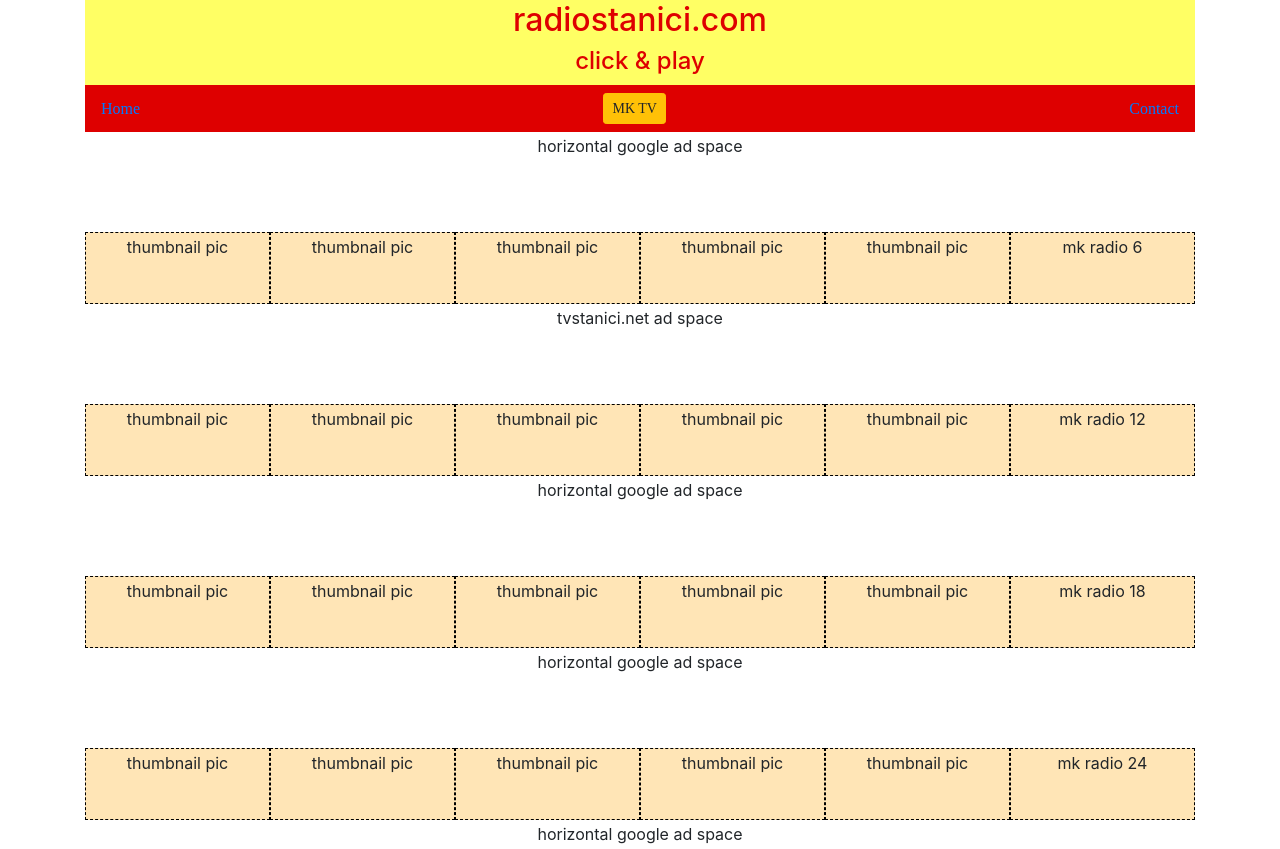
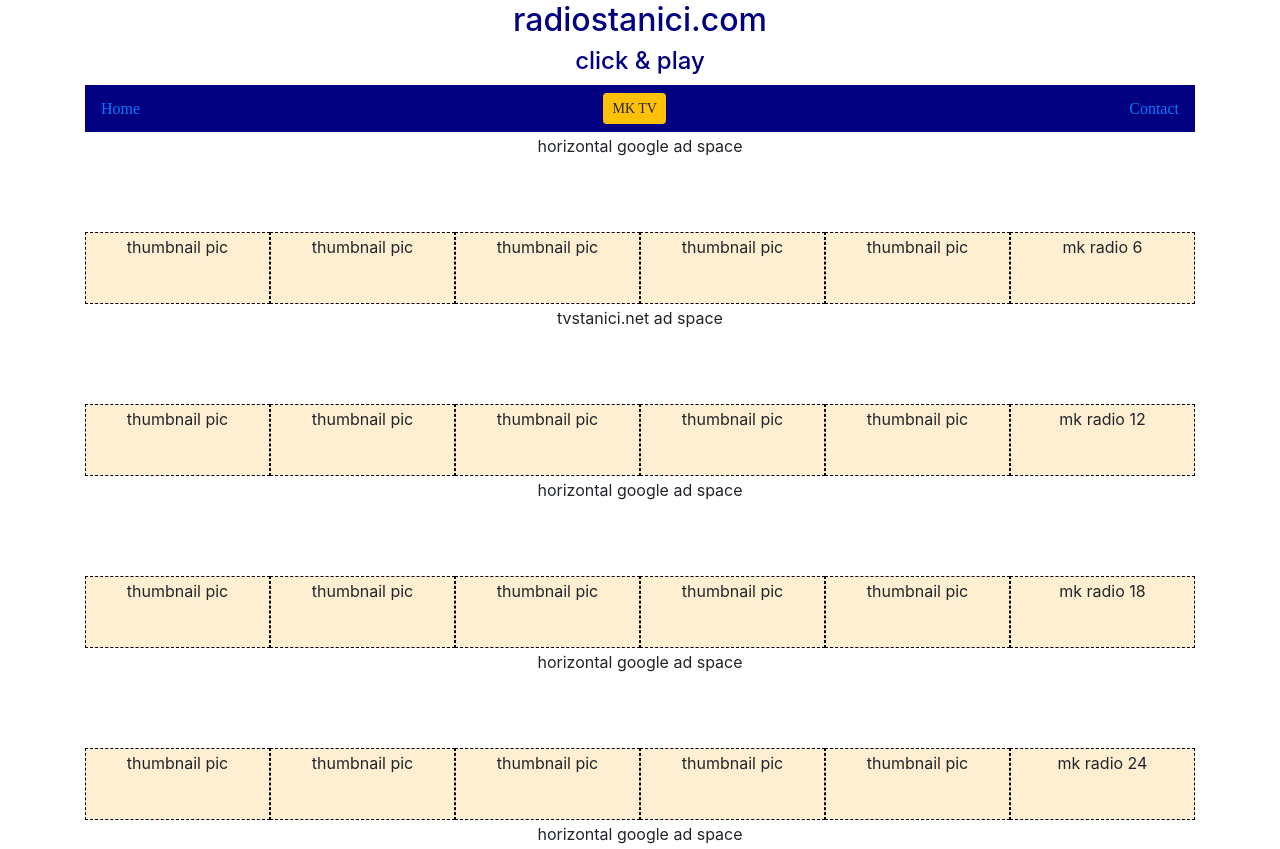
Before and after one commit to Goran-Arsov/radiostanici_com_2, a plain HTML site: page index.html in a window 1280 px wide. Shown: the top 849 px of the page. Drawn offline with nearby package versions, Linux system fonts and the light colour scheme.

Commit message:
navy colors (better colors)

```diff
--- a/style.css
+++ b/style.css
@@ -9,18 +9,18 @@
 
   header {
       text-align: center;
-      color: rgb(222, 0, 0);
-      background-color: rgb(255, 255, 100);
-      border: 1px solid rgb(255, 255, 100);
+      color: navy;
+      background-color: white;
+      border: 1px solid white;
   }
 
   nav {
       font: 16px bold;
-      background-color: rgb(222, 0, 0);
+      background-color: navy;
   }
 
   .row {
-      background-color: rgb(255, 229, 182);
+      background-color: rgb(255, 239, 210);
   }
 
   .perimeter {
@@ -28,6 +28,7 @@
       border: 1px dashed black;
       padding: 2px;
   }
+  /*.perimeter is descriptive, it will be deleted in the final file*/
 
   .googleadspace {
       height: 100px;
```
Also changed, not shown: index.html (+1 -0 lines).
